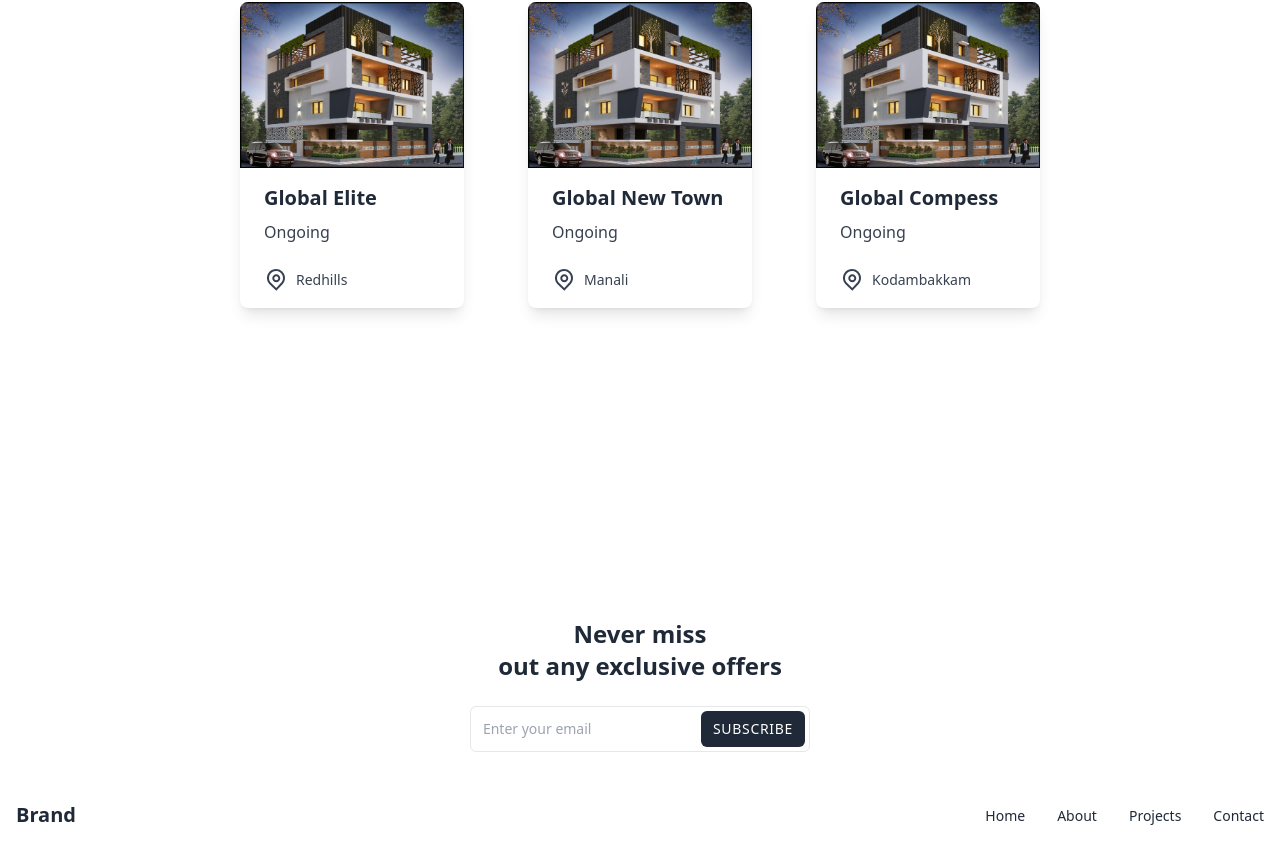
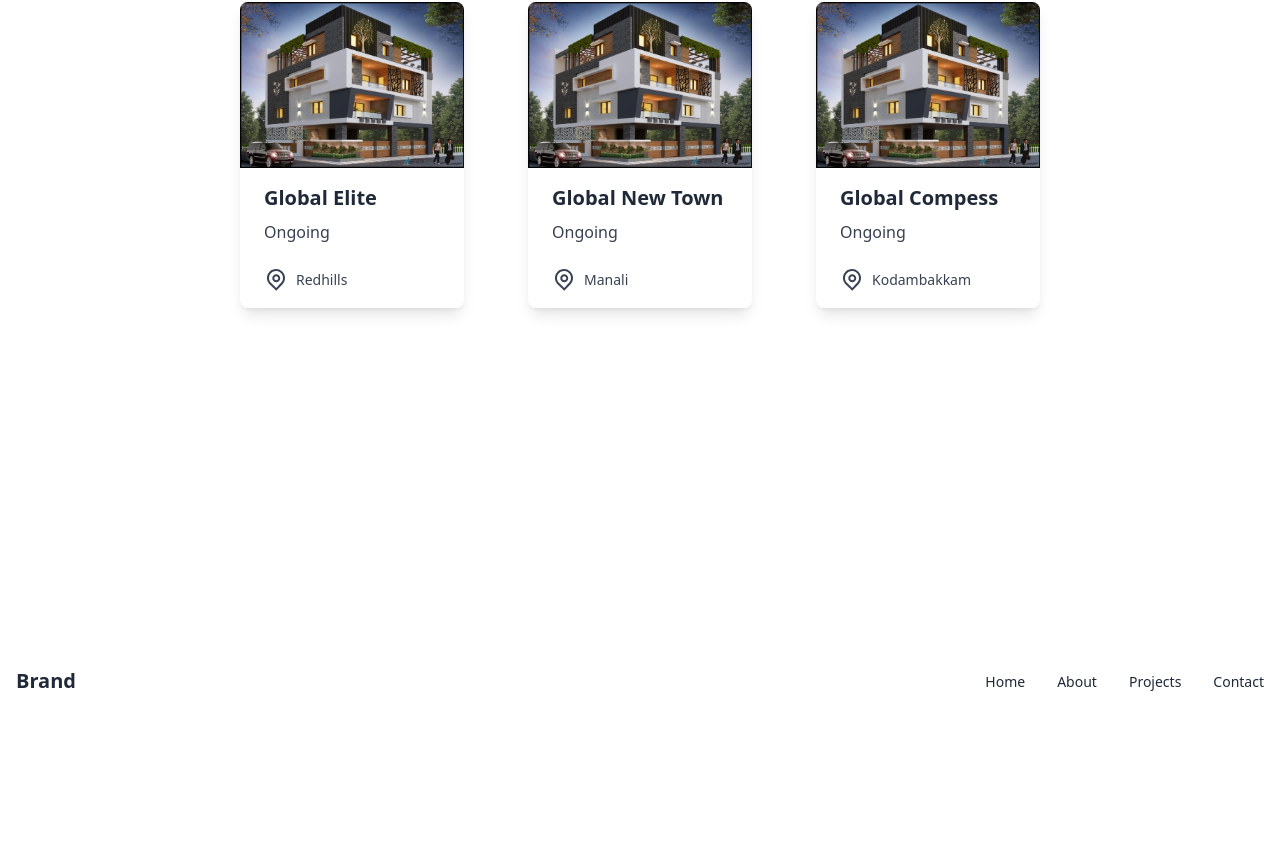
Before and after one commit to muqthar98/construction-website, a Next.js app: page /projects in a window 1280 px wide. Shown: the part 246-1099 px from the top of the page. After the commit the page ends 965 px from the top, so only its background shows below. Built offline with nearby package versions, Linux system fonts and the light colour scheme.

Commit message:
commented out subscription section in footer

```diff
--- a/components/footer/index.js
+++ b/components/footer/index.js
@@ -4,11 +4,11 @@ function Footer() {
   return (
     <footer className="flex justify-center px-4 text-gray-800 bg-white dark:text-white dark:bg-gray-800">
         <div className="container py-6">
-          <h1 className="text-lg font-bold text-center lg:text-2xl">
+          {/* <h1 className="text-lg font-bold text-center lg:text-2xl">
             Never miss <br /> out any exclusive offers
-          </h1>
+          </h1> */}
 
-          <div className="flex justify-center mt-6">
+          {/* <div className="flex justify-center mt-6">
             <div className="bg-white border rounded-md focus-within:ring dark:bg-gray-800 dark:border-gray-600 focus-within:border-blue-400 focus-within:ring-blue-300 focus-within:ring-opacity-40 dark:focus-within:border-blue-300">
               <div className="flex flex-wrap justify-between md:flex-row">
                 <input
@@ -22,7 +22,7 @@ function Footer() {
                 </button>
               </div>
             </div>
-          </div>
+          </div> */}
 
           <hr className="h-px mt-6 border-gray-300 border-none dark:bg-gray-700" />
 
```
